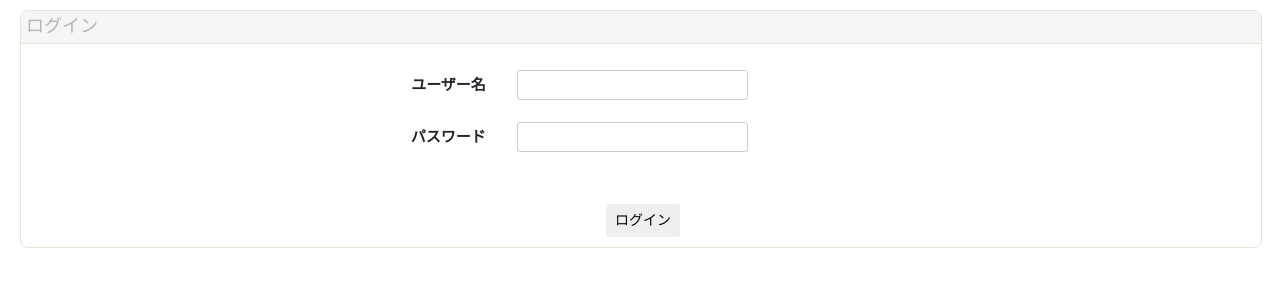
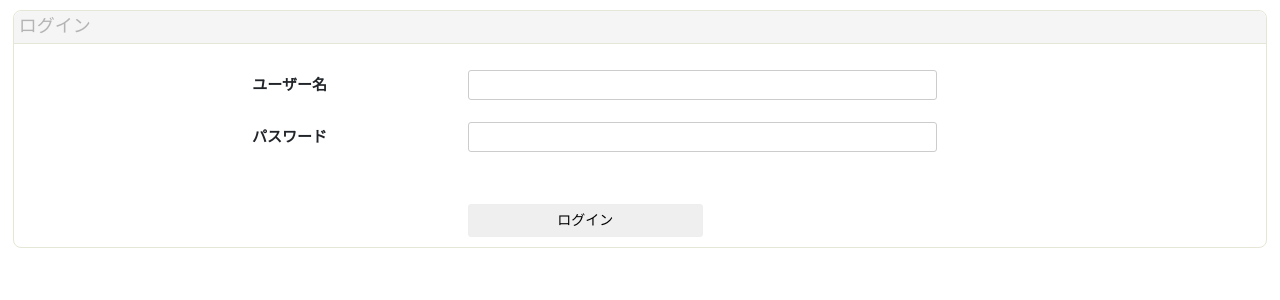
Before and after one commit to yosshy1037/memo, a Django app: page /memo/ in a window 1280 px wide. Shown: the part 42-342 px from the top of the page. Run offline with Django 3.2, Linux system fonts and the light colour scheme; some libraries are stand-ins or nearby versions.

Commit message:
update 20190822_2

```diff
--- a/memo/memoSearch/searchForms.py
+++ b/memo/memoSearch/searchForms.py
@@ -15,12 +15,12 @@ class searchForm(forms.Form):
     )
     registStartDate = forms.DateField(
       label='登録日',
-      widget=forms.DateInput(attrs={'type':'date','class' : 'name'}),
+      widget=forms.DateInput(attrs={'type':'date','class' : 'registStartDate'}),
       required=False,
     )
     registEndDate = forms.DateField(
       label='登録日',
-      widget=forms.DateInput(attrs={'type':'date','class' : 'name'}),
+      widget=forms.DateInput(attrs={'type':'date','class' : 'registEndDate'}),
       required=False,
     )
 
--- a/memo/memoSearch/searchPost.py
+++ b/memo/memoSearch/searchPost.py
@@ -55,7 +55,9 @@ def resultListView(request):
        else:
          biko_tmp = biko
        dataResult["BIKO"] = biko_tmp
-       dataResult["REGIST_DATE"] = row[6]
+       registDate = row[6].strftime("%Y/%m/%d %H:%M:%S")
+
+       dataResult["REGIST_DATE"] = registDate
        dateRow[num] = dataResult
        dataResult = {}
        num += 1
@@ -112,7 +114,7 @@ def resultListView(request):
       tag += '      <td>' + str(dateRow[row]["CONTENTS"]) + '</td>'
       tag += '      <td>' + str(dateRow[row]["BIKO"]) + '</td>'
       tag += '      <td>'
-      tag += '        <input type="submit" value="詳細確認" class="detailedConfirm" />'
+      tag += '        <input type="submit" value="詳細" class="detailedConfirm" />'
       tag += '      </td>'
       tag += '    </tr>'
 
--- a/memo/static/css/base.css
+++ b/memo/static/css/base.css
@@ -45,23 +45,23 @@ body{
 }
 /*--formErea--*/
 #formErea{
-  width:97%;
+  width:98%;
   border: solid 1px #E6E6D6;
   border-radius: 8px 8px 8px 8px;
-  margin:0px 20px 0px 20px;
+  margin:0% 1% 0% 1%;
 }
 /*--registErea--*/
 #registErea{
-  width:97%;
+  width:98%;
   border: solid 1px #E6E6D6;
   border-radius: 8px 8px 8px 8px;
-  margin:0px 20px 20px 20px;
+  margin:0% 1% 1% 1%;
   padding-bottom:20px;
 }
 /*--searchErea--*/
 #searchErea{
-  width:97%;
+  width:98%;
   border: solid 1px #E6E6D6;
   border-radius: 8px 8px 8px 8px;
-  margin:0px 20px 0px 20px;
+  margin:0% 1% 0% 1%;
 }
--- a/memo/static/css/login.css
+++ b/memo/static/css/login.css
@@ -14,11 +14,12 @@
 }
 /*---table---*/
 #formErea table{
-  width:50%;
+  width:100%;
   margin:0 auto;
 }
 #formErea table th{
   text-align:right;
+  width:25%;
 }
 #formErea table td input.loginUser,input.loginPassword{
   width:50%;
@@ -28,7 +29,7 @@
   border: 1px solid #ccc;
 }
 #formErea input.loginUser,input.loginPassword{
-  margin-left:30px;
+  margin-left:15%;
 }
 #formErea table th,#searchErea table td{
   vertical-align:middle;
@@ -39,11 +40,11 @@
   padding:10px 0px;
 }
 .buttonErea input.login{
-  margin-left:120px;
+  margin-left:15%;
   display:inline;
   text-align:center;
   font-size:14px;
-  width:16%;
+  width:25%;
   padding:5px;
   vertical-align:middle;
   border-radius: 3px 3px 3px 3px;
@@ -54,6 +55,6 @@
 }
 /*---errorMes---*/
 .errMes{
-  padding-left:30px;
+  padding-left:12%;
   color:red;
 }
--- a/memo/templates/memo/memoSearchView.html
+++ b/memo/templates/memo/memoSearchView.html
@@ -17,7 +17,7 @@
             <td>{{ form.name }}</td>
           </tr>
           <tr>
-            <th>{{ form.registStartDate.label }}</th>
+            <th class="registDate">{{ form.registStartDate.label }}</th>
             <td>{{ form.registStartDate }}&emsp;～&emsp;{{ form.registEndDate }}</td>
           </tr>
           <tr>
```
Also changed, not shown: memo/static/css/regist.css (+9 -9 lines), memo/static/css/search.css (+31 -18 lines).
